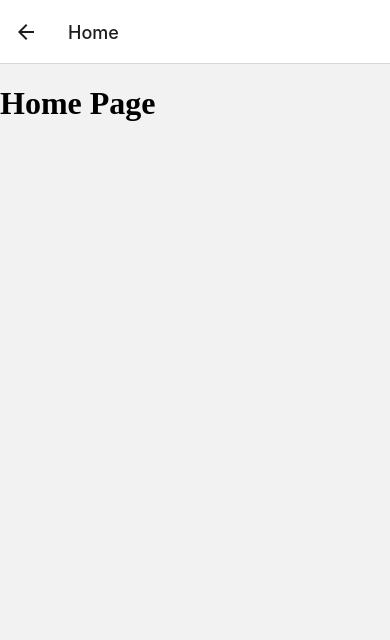
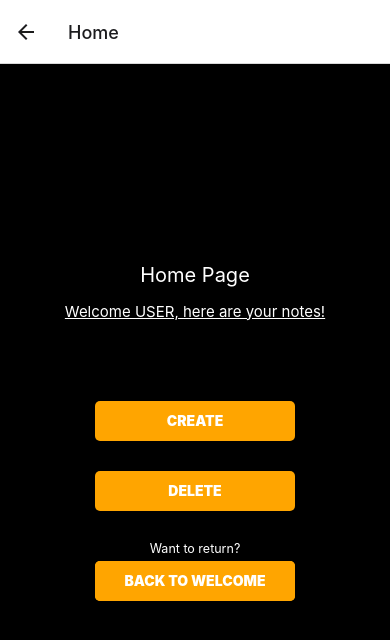
Before and after one commit to notdien/cen4010_group19, a React Native app in the folder frontend/: screen /Home in a window 390 px wide. Shown: the top 640 px of the page. Built offline with nearby package versions, Linux system fonts and the light colour scheme.

Commit message:
Added home styling

```diff
--- a/frontend/pages/home.js
+++ b/frontend/pages/home.js
@@ -1,13 +1,28 @@
-import React from "react";
-
+import React, {useState, useEffect } from 'react';
+import { Button, StyleSheet, View, TouchableOpacity, Text, TextInput } from 'react-native';
+import styles from './styles';
+import axios from 'axios';
 
 export default function Home() {
     console.log("Welcome to the Home page")
+
     return (
         <React.Fragment>
-            <h1>
-                Home Page
-            </h1>
+            <View style ={styles.container}>
+            <Text style={styles.welcome2}>Home Page</Text>
+            <Text style={styles.description}>Welcome USER, here are your notes!</Text>
+            <TouchableOpacity>
+            <Text style={styles.button2}>CREATE</Text>
+            </TouchableOpacity>
+            <TouchableOpacity>
+            <Text style={styles.button2}>DELETE</Text>
+            </TouchableOpacity>
+            <Text style={styles.return}>Want to return?</Text>
+            <TouchableOpacity onPress={() => navigation.navigate("Welcome")} style={styles.button}>
+            <Text style={styles.button2}>BACK TO WELCOME</Text>
+            </TouchableOpacity>
+            </View>
         </React.Fragment>
+
     )
 }
--- a/frontend/pages/signup.js
+++ b/frontend/pages/signup.js
@@ -46,7 +46,7 @@ export default function Signup( {navigation} ) {
             <TouchableOpacity onPress={handleSignup} style={styles.button}>
             <Text style={styles.button2}>CREATE NEW USER!</Text>
             </TouchableOpacity>
-            <Text style={styles.return}>Want tot return?</Text>
+            <Text style={styles.return}>Want to return?</Text>
             <TouchableOpacity onPress={() => navigation.navigate("Welcome")} style={styles.button}>
             <Text style={styles.button2}>BACK TO WELCOME</Text>
             </TouchableOpacity>
```
